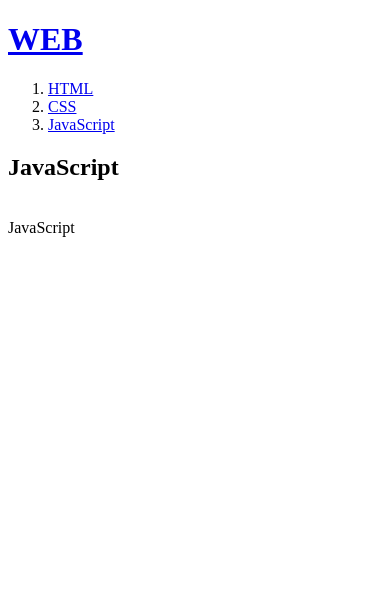
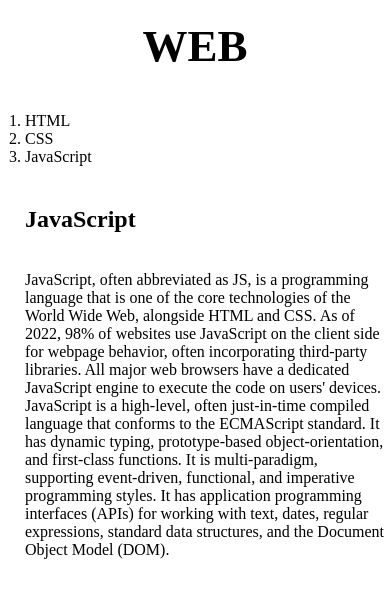
Before and after one commit to zeegeon/Web_Basic, a plain HTML site: page 3.html in a window 390 px wide. Drawn offline with Linux system fonts and the light colour scheme.

Commit message:
Add style.css file

```diff
--- a/3.html
+++ b/3.html
@@ -1,20 +1,24 @@
 <!doctype html>
 <html>
 <head>
-	<title>WEB1 - JavaScript</title>
+	<title>WEB3 - JavaScript</title>
 	<meta charset="utf-8">
+	<link rel="stylesheet" href="style.css">
 </head>
 
 <body>
 	<h1><a href="index.html">WEB</a></h1>
+	<div id="grid">
 		<ol>
 			<li><a href="1.html">HTML</a></li>
 			<li><a href="2.html">CSS</a></li>
 			<li><a href="3.html">JavaScript</a></li>
 		</ol>
-
+		<div id="article">
 			<h2>JavaScript</h2>
-
-	<p><br>JavaScript</p>
+			<p>
+				<br>JavaScript, often abbreviated as JS, is a programming language that is one of the core technologies of the World Wide Web, alongside HTML and CSS. As of 2022, 98% of websites use JavaScript on the client side for webpage behavior, often incorporating third-party libraries. All major web browsers have a dedicated JavaScript engine to execute the code on users' devices. JavaScript is a high-level, often just-in-time compiled language that conforms to the ECMAScript standard. It has dynamic typing, prototype-based object-orientation, and first-class functions. It is multi-paradigm, supporting event-driven, functional, and imperative programming styles. It has application programming interfaces (APIs) for working with text, dates, regular expressions, standard data structures, and the Document Object Model (DOM).</p>
+		</div>
+	</div>
 </body>
 </html>
--- /dev/null
+++ b/style.css
@@ -0,0 +1,47 @@
+body {
+			margin: 0;
+		}
+		#active {
+			color: red;
+		}
+		.saw {
+			color: gray;
+		}
+		a {
+			color: black;
+			text-decoration: none;
+		}
+		h1 {
+			font-size: 45px;
+			text-align: center;
+			border-bottom: 1px solid gray;
+			margin: 0;
+			padding: 20px;
+		}
+		ol {
+			border-right: 1px solid gray;
+			width: 100px;
+			margin: 0;
+			padding: 20px;
+		}
+		#grid ol {
+			padding-left: 25px;
+		}
+		#grid {
+			display: grid;
+			grid-template-columns: 150px 1fr;
+		}
+		#grid #article {
+			padding-left: 25px;
+		}
+		@media(max-width: 800px) {
+			#grid {
+				display: block;
+			}
+			ol {
+				border-right: none;
+			}
+			h1 {
+				border-bottom: none;
+			}
+		}
```
Also changed, not shown: 2.html (+16 -1 lines), Web Memo.txt. Lines whose indentation alone changed are shown as unchanged.
